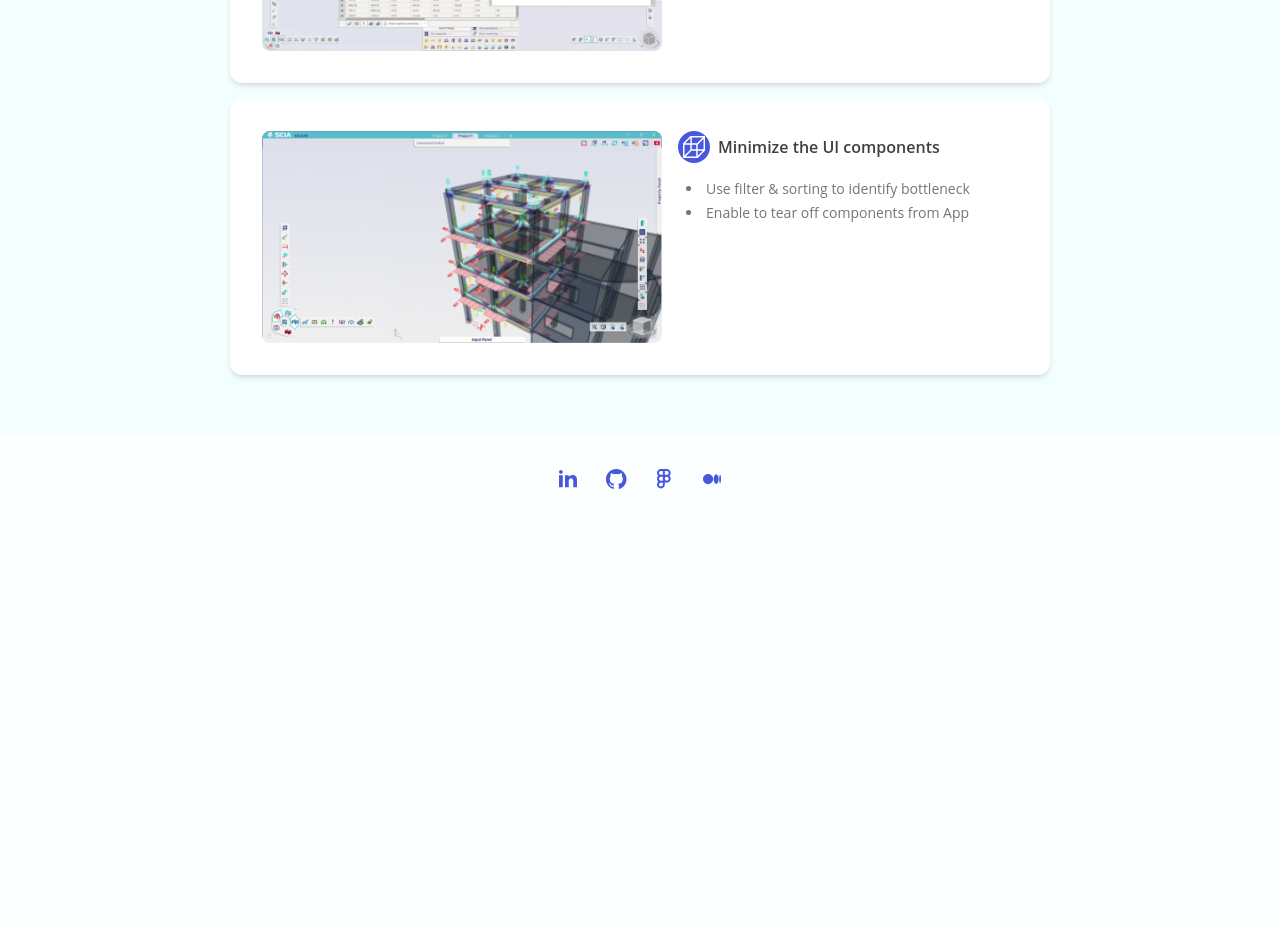
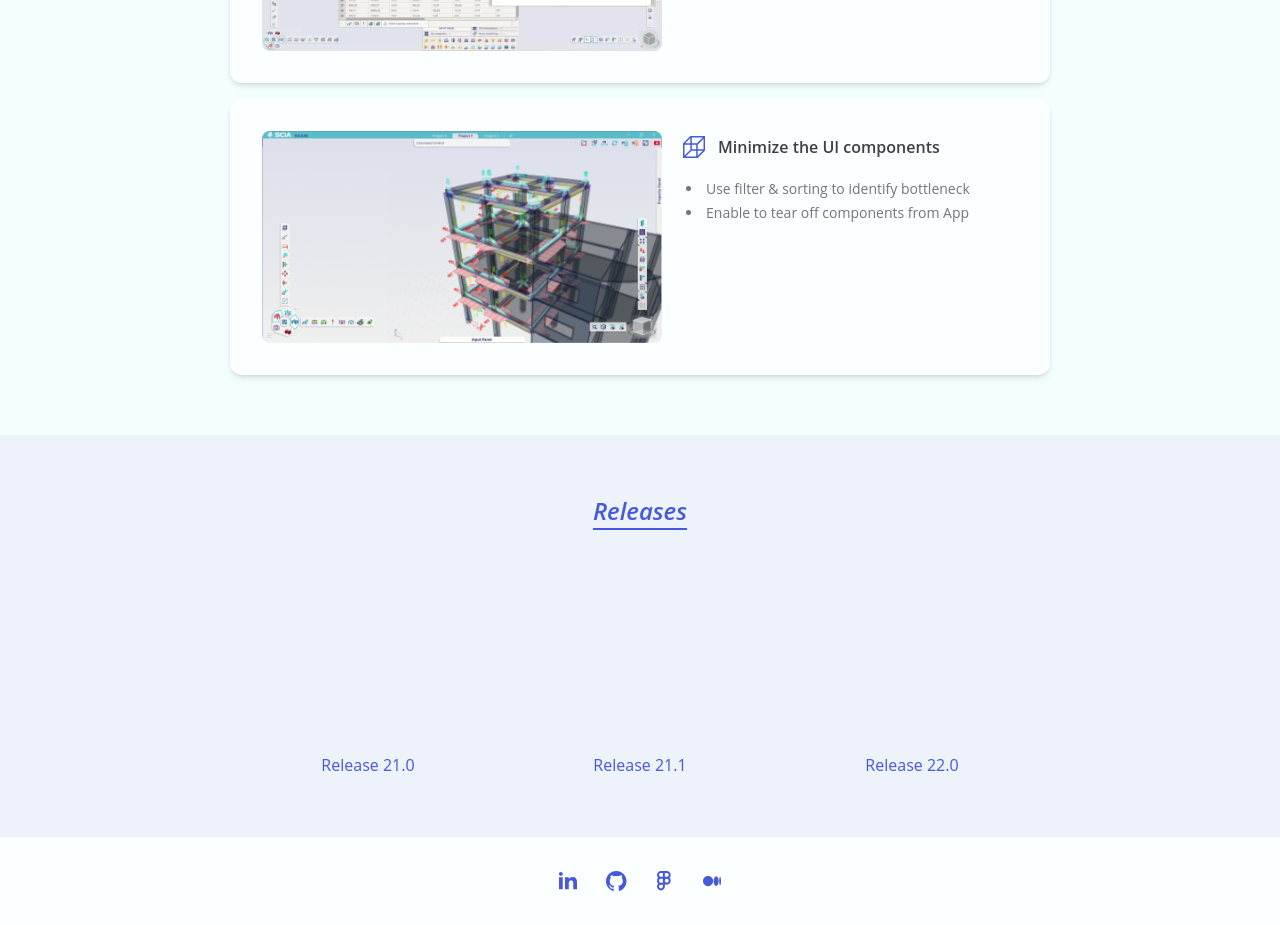
Before and after one commit to Wenying0808/website, a Next.js app: page /pages/Work/SciaEngineer in a window 1280 px wide. Shown: the part 3320-4245 px from the top of the page. Before the commit the page ends 3843 px from the top, so only its background shows below. Built offline with nearby package versions, Linux system fonts and the light colour scheme.

Commit message:
feat:/add MediaPlayer component

```diff
--- a/package.json
+++ b/package.json
@@ -15,7 +15,8 @@
     "@mui/material": "^6.2.1",
     "next": "15.0.4",
     "react": "^19.0.0",
-    "react-dom": "^19.0.0"
+    "react-dom": "^19.0.0",
+    "react-player": "^2.16.0"
   },
   "devDependencies": {
     "@types/node": "^20",
--- /dev/null
+++ b/src/app/components/MediaPlayer/MediaPlayer.tsx
@@ -0,0 +1,29 @@
+'use client';
+import React, { useEffect, useState } from 'react';
+import ReactPlayer from 'react-player';
+
+interface Props {
+    label: string;
+    url: string;
+}
+
+export const MediaPlayer = ({ label, url }: Props) => {
+    const [isMounted, setIsMounted] = useState(false);
+
+    useEffect(() => {
+        setIsMounted(true);
+    }, []);
+
+    if (!isMounted) {
+        return null; // Prevent rendering until mounted
+    }
+
+    return (
+        <div className="flex flex-col place-items-center gap-4">
+            <div className="rounded-md overflow-hidden">
+                <ReactPlayer url={url} width="240px" height="180px"/>
+            </div>
+            <p className="text-primary-light dark:text-primary-dark">{label}</p>
+        </div>
+    );
+};
--- a/src/app/components/SciaEngineer/SciaEngineerFeatureCard/SciaEngineerFeatureCard.tsx
+++ b/src/app/components/SciaEngineer/SciaEngineerFeatureCard/SciaEngineerFeatureCard.tsx
@@ -8,11 +8,11 @@ interface Props {
 }
 export const SciaEngineerFeatureCard = ({img, icon, title, description}: Props) => {
     return(
-        <div className="flex flex-col sm:flex-row gap-4 p-3 sm:p-4 md:p-8 bg-background-light-0 dark:bg-background-dark-3 rounded-xl shadow-md hover:scale-105">
+        <div className="flex flex-col sm:flex-row gap-4 p-3 sm:p-4 md:p-8 bg-background-light-1 dark:bg-background-dark-3 rounded-xl shadow-md hover:scale-105">
             <Image src={img} alt={title} width={400} height={300} className="rounded-lg m-h-[300px]"/>
             <div className="flex flex-col gap-4">
                 <div className="flex flex-row gap-2 place-items-center">
-                    <div className="flex justify-center place-items-center rounded-full min-w-8 w-8 h-8 bg-primary-light dark:bg-primary-dark text-white dark:text-black">{icon}</div>
+                    <div className="flex justify-center place-items-center rounded-full min-w-8 w-8 h-8 text-primary-light dark:text-primary-dark">{icon}</div>
                     <h2 className="text-sm sm:text-base font-medium sm:font-semibold text-header-light dark:text-header-dark max-w-[300px]">{title}</h2>
                 </div>
                 <div className="flex flex-col gap-1 pl-2 text-xs sm:text-sm">
@@ -20,7 +20,6 @@ export const SciaEngineerFeatureCard = ({img, icon, title, description}: Props)
                         <li className="text-paragraph-light dark:text-paragraph-dark">{li}</li>
                     ))}
                 </div>
-
             </div>
         </div>
     )
--- a/src/app/pages/Work/SciaEngineer/page.tsx
+++ b/src/app/pages/Work/SciaEngineer/page.tsx
@@ -8,6 +8,7 @@ import { SciaEngineerFeatureCard } from "@/app/components/SciaEngineer/SciaEngin
 import { SciaEngineerStructureIcon } from "@/app/components/icons/SciaEngineerStructure/SciaEngineerStructure";
 import { SciaEngineerLoadIcon } from "@/app/components/icons/SciaEngineerLoad/SciaEngineerLoad";
 import { SciaEngineerResultsIcon } from "@/app/components/icons/SciaEngineerResults/SciaEngineerResults";
+import { MediaPlayer } from "@/app/components/MediaPlayer/MediaPlayer";
 
 export default function SciaEngineerPage() {
     const features = [
@@ -52,6 +53,18 @@ export default function SciaEngineerPage() {
         },
     ];
 
+    const releases = [
+        {   label: "Release 21.0",
+            url: "https://www.youtube.com/embed/ygnvInHk3Yk?si=Jdm9EORhmA5uRndL",
+        },
+        {   label: "Release 21.1",
+            url: "https://www.youtube.com/embed/e2ZXzvIcLaU?si=FVnyRtAaepG2hPSp&amp;start=572",
+        },
+        {   label: "Release 22.0",
+            url: "https://www.youtube.com/embed/SoSGCBfopjU?si=arUOAZGAniguDTJ8&amp;start=572",
+        },
+    ]
+
     return(
         <div className="flex flex-col dark:bg-background-dark-0">
             <NavBar/>
@@ -75,6 +88,14 @@ export default function SciaEngineerPage() {
                         ))}
                     </div>
                 </div>
+                <div className="flex flex-col gap-section-s sm:gap-section-l place-items-center w-full p-section-s sm:p-section-l bg-background-light-3 dark:bg-background-dark-3">
+                    <SectionTitle title="Releases"/>
+                    <div className="flex flex-col sm:flex-row gap-8">
+                        {releases.map(item => (
+                            <MediaPlayer label={item.label} url={item.url}/>
+                        ))}
+                    </div>
+                </div>
             </main>
             <Footer/>
         </div>
```
Also changed, not shown: 1 other file (tests, documents, lock files or other folders).
